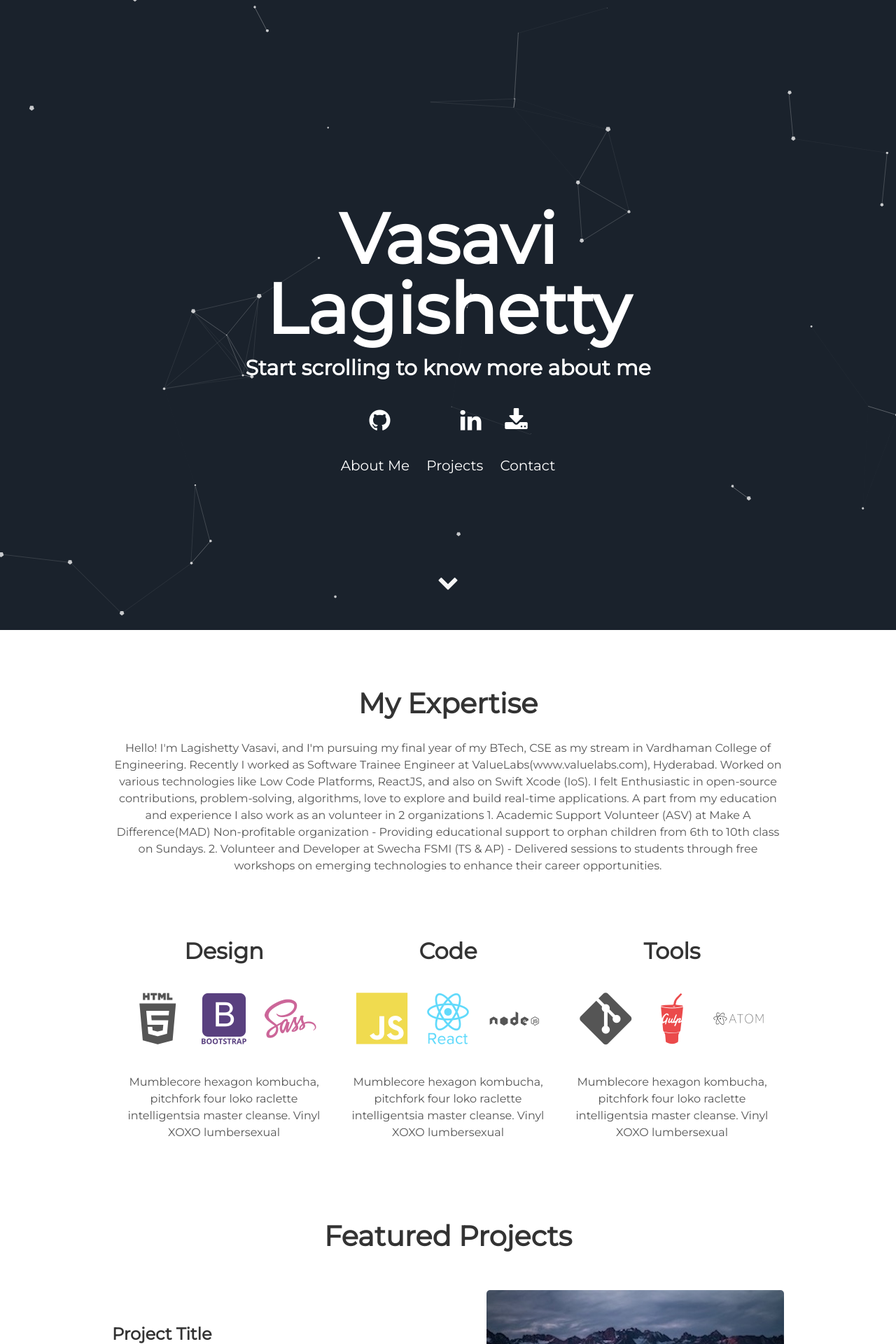
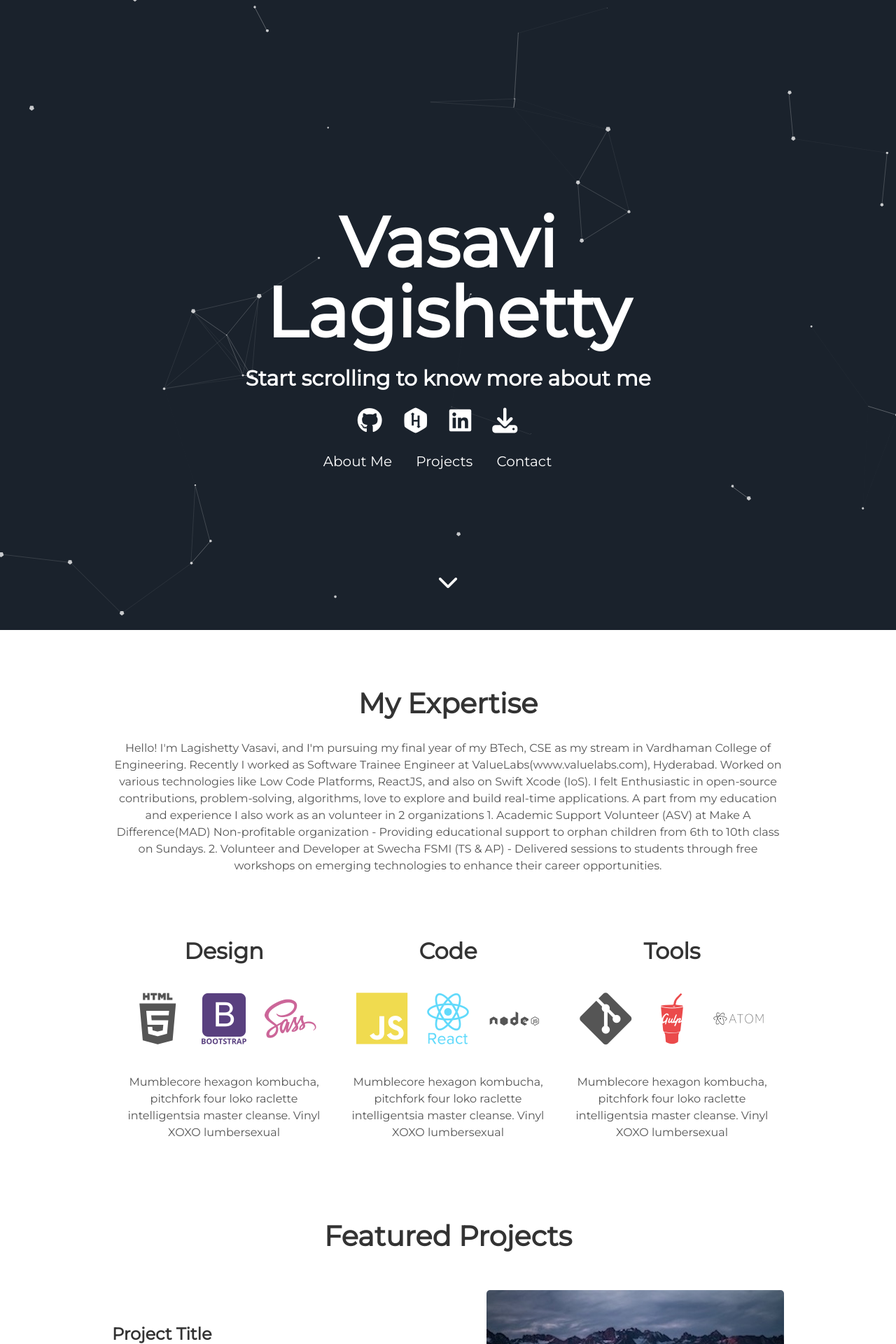
Before and after one commit to VasaviLagishetty/VasaviLagishetty.github.io, a Jekyll site: the page built from index.html, in a window 1280 px wide. Shown: the top 1920 px of the page at 70% size. Built offline with Jekyll 4.4.1, drawn with Linux system fonts in a browser that asks for light colours; nearby versions of some CDN libraries.

Commit message:
updated profile icons and css

```diff
--- a/_includes/header.html
+++ b/_includes/header.html
@@ -1,3 +1,15 @@
+<head>
+  <script src='https://kit.fontawesome.com/a076d05399.js'></script>
+  <style>
+    #icon{
+      font-size: 36px;
+      color : white;
+      margin-right : 30px;
+      margin-bottom: 15px;
+    }
+
+  </style>
+</head>
 <div id="particles-js">
   <div class="header">
       <h1>
@@ -5,10 +17,10 @@
         <span class="site-description">{{site.user_title}}</span>
       </h1>
       <div class="header-icons">
-        <a aria-label="My Github" target="_blank" href="https://github.com/VasaviLagishetty"><i class="icon fa fa-github"></i></a>
-        <a aria-label="My HackerRank" target="_blank" href="https://www.hackerrank.com/vasavi_2910"><i class="icon fa fa-hackerrank" aria-hidden="true"></i></a>
-        <a aria-label="My Linkedin" target="_blank" href="https://www.linkedin.com/in/vasavi2910/"><i class="icon fa fa-linkedin" aria-hidden="true"></i></a>
-        <a aria-label="My Resume" target="_blank" href="assets/Resume/Vasavi_Resume.pdf"><i class="icon fa fa-download" aria-hidden="true"></i></a>
+        <a aria-label="My Github" target="_blank" href="https://github.com/VasaviLagishetty"><i id = "icon" class="fab fa-github" ></i></a>
+        <a aria-label="My HackerRank" target="_blank" href="https://www.hackerrank.com/vasavi_2910"><i id = "icon" class="fab fa-hackerrank" ></i></a>
+        <a aria-label="My Linkedin" target="_blank" href="https://www.linkedin.com/in/vasavi2910/"><i id = "icon" class="fab fa-linkedin"'></i></a>
+        <a aria-label="My Resume" target="_blank" href="assets/Resume/Vasavi_Resume.pdf"><i id = "icon" class="fa fa-download" ></i></a>
       </div>
       <div class="header-links">
         <a class="link" href="#about" data-scroll>About Me</a>
--- a/assets/css/main.css
+++ b/assets/css/main.css
@@ -228,11 +228,11 @@ template {
 		top: -10px
 	}
 }
-@font-face{font-family:'FontAwesome';src:url(../fonts/fontawesome-webfont.eot?v=4.7.0);src:url(../fonts/fontawesome-webfont.eot?#iefix&v=4.7.0) format("embedded-opentype"),
-url(../fonts/fontawesome-webfont.woff2?v=4.7.0) format("woff2"),
-url(../fonts/fontawesome-webfont.woff?v=4.7.0) format("woff"),
-url(../fonts/fontawesome-webfont.ttf?v=4.7.0) format("truetype"),
-url(../fonts/fontawesome-webfont.svg?v=4.7.0#fontawesomeregular) format("svg");
+@font-face{font-family:'FontAwesome';src:url(../fonts/fontawesome-webfont.eot?v=5.2.0);src:url(../fonts/fontawesome-webfont.eot?#iefix&v=5.2.0) format("embedded-opentype"),
+url(../fonts/fontawesome-webfont.woff2?v=5.2.0) format("woff2"),
+url(../fonts/fontawesome-webfont.woff?v=5.2.0) format("woff"),
+url(../fonts/fontawesome-webfont.ttf?v=5.2.0) format("truetype"),
+url(../fonts/fontawesome-webfont.svg?v=5.2.0#fontawesomeregular) format("svg");
 font-weight:400;
 font-style:normal
 }
@@ -833,6 +833,11 @@ font-style:normal
 .fa-github:before {
 	content: "\f09b"
 }
+
+.fa-hackerrank:before{
+    content:"\f5f7"
+}
+
 .fa-unlock:before {
 	content: "\f09c"
 }
@@ -3795,7 +3800,7 @@ sup {
 	display:block;
 	line-height:1;
 	color:#fff;
-	margin-top:20px
+	margin-top:30px
 }
 @media only screen and (min-width: 550px) {
 	.header .site-description {
@@ -3808,8 +3813,11 @@ sup {
 .header-links .link {
 	color:#fff;
 	text-decoration:none;
-	font-size:15px;
-	margin:10px
+    font-size:15px;
+    margin-left: 0px;
+    margin-top:10px;
+    margin-right: 30px;
+
 }
 @media only screen and (min-width: 550px) {
 	.header-links .link {
```
Also changed, not shown: 1 other file.
